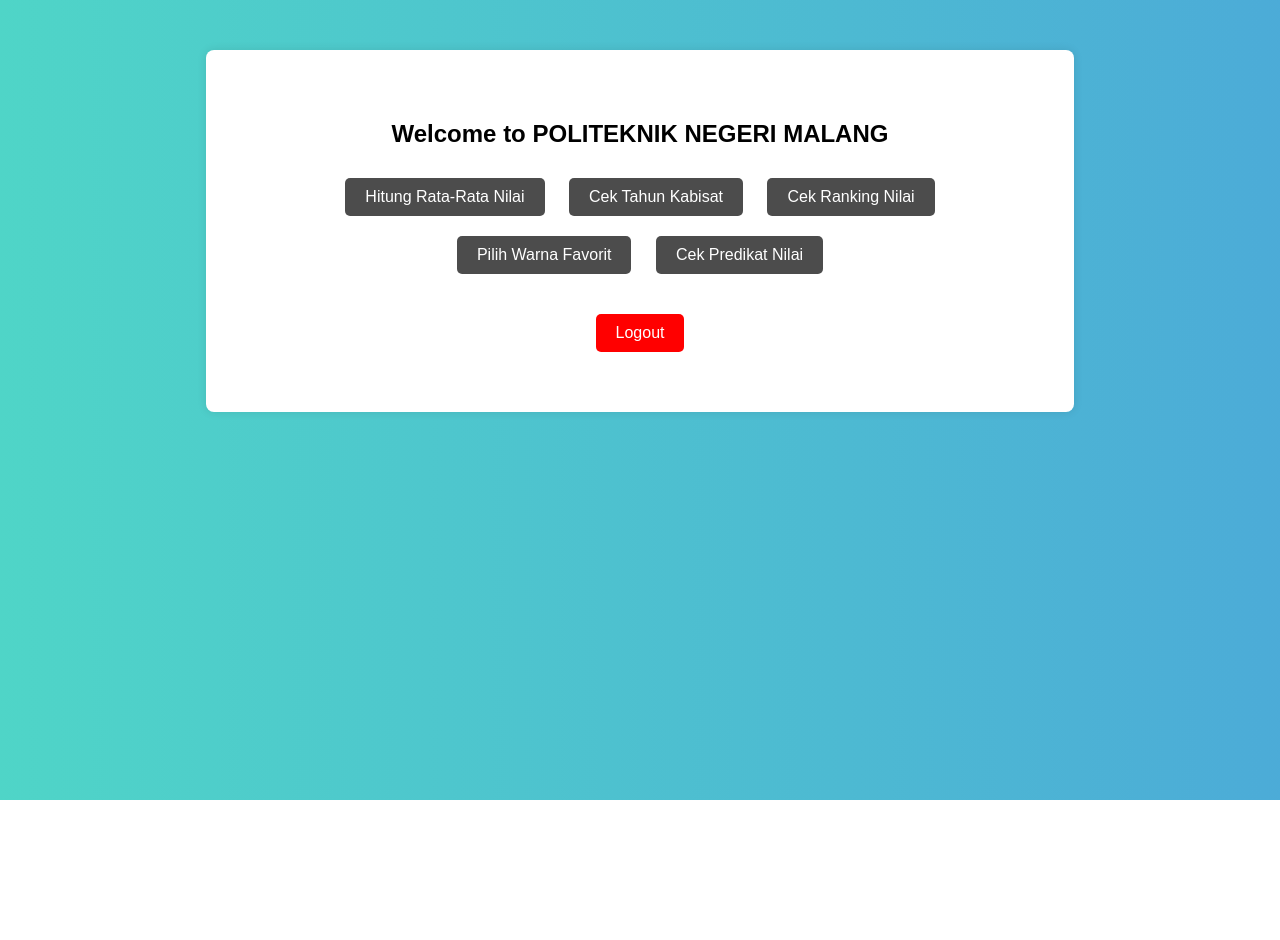
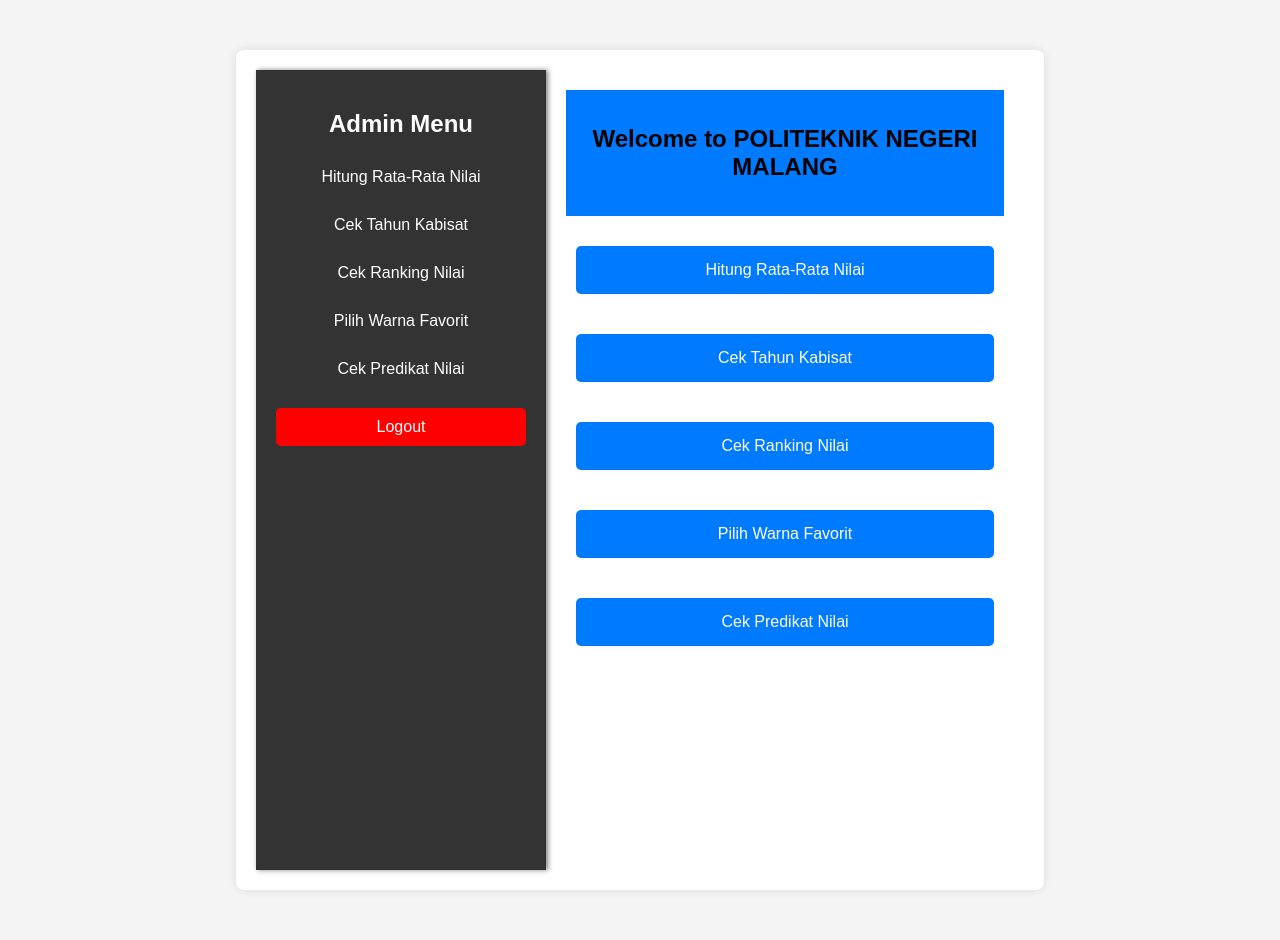
Before and after one commit to safrizalrahman46/UTS_P_WEB_SEM3, a PHP site: page /home.php in a window 1280 px wide. Before the commit the page ends 800 px from the top, so only its background shows below. Run offline with PHP 8.4, Linux system fonts and the light colour scheme; some libraries are stand-ins or nearby versions.

Commit message:
update home.php

```diff
--- a/home.php
+++ b/home.php
@@ -9,53 +9,74 @@
     <style>
         body {
             margin: 0;
-            overflow: hidden;
             font-family: Arial, sans-serif;
-            animation: moveBackground 10s linear infinite;
-        }
-
-        @keyframes moveBackground {
-            0% {
-                background-position: 100% 0;
-            }
-            100% {
-                background-position: 0 0;
-            }
+            background-color: #f4f4f4;
         }
 
         .container {
-            position: relative;
-            z-index: 1;
-            text-align: center;
-            color: white;
-            padding: 50px;
+            display: flex;
+            height: 100vh;
         }
 
-        /* Change heading color to black */
-        h2 {
-            color: black;
+        .sidebar {
+            background: #333;
+            color: white;
+            width: 250px;
+            padding: 20px;
+            box-shadow: 2px 0 5px rgba(0, 0, 0, 0.5);
+        }
+
+        .sidebar h2 {
+            color: white;
+        }
+
+        .sidebar a {
+            color: white;
+            text-decoration: none;
+            display: block;
+            margin: 10px 0;
+            padding: 10px;
+            border-radius: 5px;
+            transition: background 0.3s;
+        }
+
+        .sidebar a:hover {
+            background: #575757;
+        }
+
+        .content {
+            flex: 1;
+            padding: 20px;
+        }
+
+        .header {
+            background: #007BFF;
+            color: white;
+            padding: 15px;
+            text-align: center;
+            margin-bottom: 20px;
         }
 
         .button-container {
-            margin: 20px 0;
+            display: flex;
+            flex-wrap: wrap;
+            gap: 20px;
         }
 
         .button {
-            display: inline-block;
-            padding: 10px 20px;
-            background-color: rgba(0, 0, 0, 0.7);
+            background-color: #007BFF;
             color: white;
+            padding: 15px 25px;
             text-decoration: none;
             border-radius: 5px;
-            transition: background-color 0.3s;
+            text-align: center;
+            flex: 1;
+            min-width: 150px;
+            transition: background 0.3s;
         }
 
         .button:hover {
-            background-color: rgba(0, 0, 0, 0.9);
-        }
-
-        .logout {
-            margin-top: 20px;
+            background-color: #0056b3;
         }
 
         .logout-button {
@@ -65,18 +86,25 @@
         .logout-button:hover {
             background-color: darkred;
         }
-
-        /* Background gradient */
-        body {
-            background: linear-gradient(270deg, #4A90E2, #50E3C2);
-            background-size: 200% 100%;
-        }
     </style>
 </head>
 <body>
     <div class="container">
+        <div class="sidebar">
+            <h2>Admin Menu</h2>
+            <a href="average.php">Hitung Rata-Rata Nilai</a>
+            <a href="leap-year.php">Cek Tahun Kabisat</a>
+            <a href="ranking.php">Cek Ranking Nilai</a>
+            <a href="color.php">Pilih Warna Favorit</a>
+            <a href="grade.php">Cek Predikat Nilai</a>
+            <div class="logout">
+                <a href="logout.php" class="button logout-button">Logout</a>
+            </div>
+        </div>
+        <div class="content">
+            <div class="header">
                 <h2>Welcome to POLITEKNIK NEGERI MALANG</h2>
-
+            </div>
             <div class="button-container">
                 <a href="average.php" class="button">Hitung Rata-Rata Nilai</a>
                 <a href="leap-year.php" class="button">Cek Tahun Kabisat</a>
@@ -84,9 +112,6 @@
                 <a href="color.php" class="button">Pilih Warna Favorit</a>
                 <a href="grade.php" class="button">Cek Predikat Nilai</a>
             </div>
-
-    <div class="logout">
-        <a href="logout.php" class="button logout-button">Logout</a>
         </div>
     </div>
 </body>
```
Lines whose indentation alone changed are shown as unchanged.
